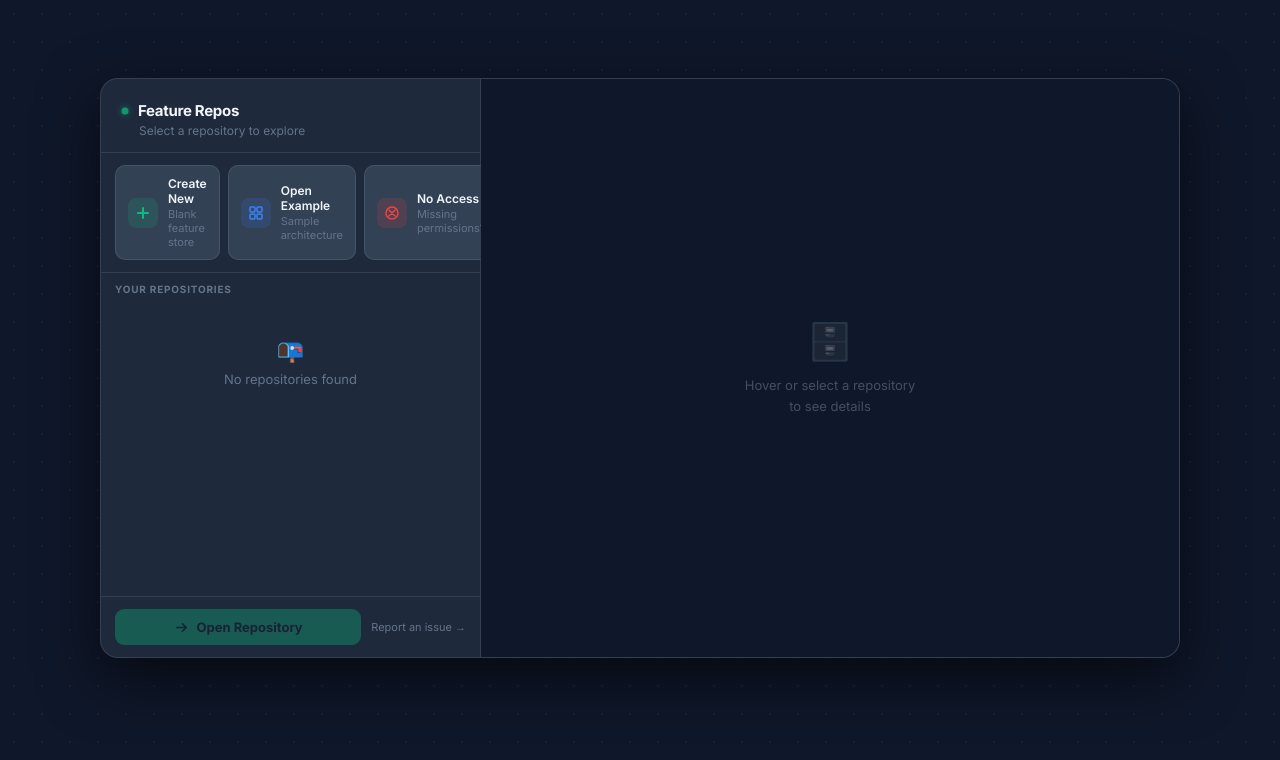
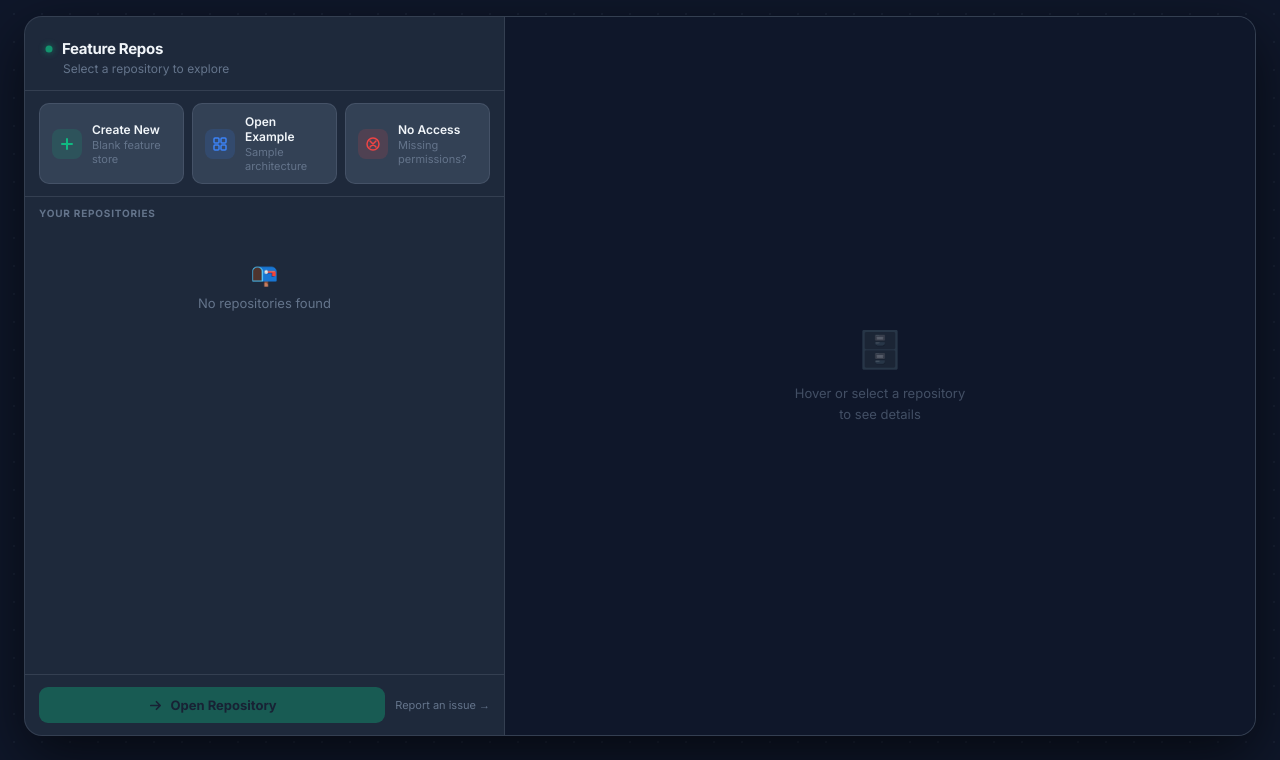
Before and after one commit to ThatoK3/Feature-Store-Architect-Django, a Django app: page / in a window 1280 px wide. Shown: the part 56-816 px from the top of the page. Before the commit the page ends 735 px from the top, so only its background shows below. Run offline with Django 5.2, Linux system fonts and the light colour scheme; the visitor is signed in with stand-in values (Sample User, id 1); data that the repository does not hold is empty.

Commit message:
Secure gate update

```diff
--- a/SecureGate/static/SecureGate/css/auth.css
+++ b/SecureGate/static/SecureGate/css/auth.css
@@ -658,8 +658,8 @@
         .ca-shell {
             display: flex;
             width: 100%;
-            max-width: 1080px;
-            min-height: 580px;
+            max-width: 1300px;
+            min-height: 720px;
             background: var(--bg-secondary);
             border: 1px solid var(--border-color);
             border-radius: 18px;
@@ -670,7 +670,7 @@
 
         /* ── Left column ── */
         .ca-left {
-            width: 380px;
+            width: 480px;
             flex-shrink: 0;
             display: flex;
             flex-direction: column;
```
